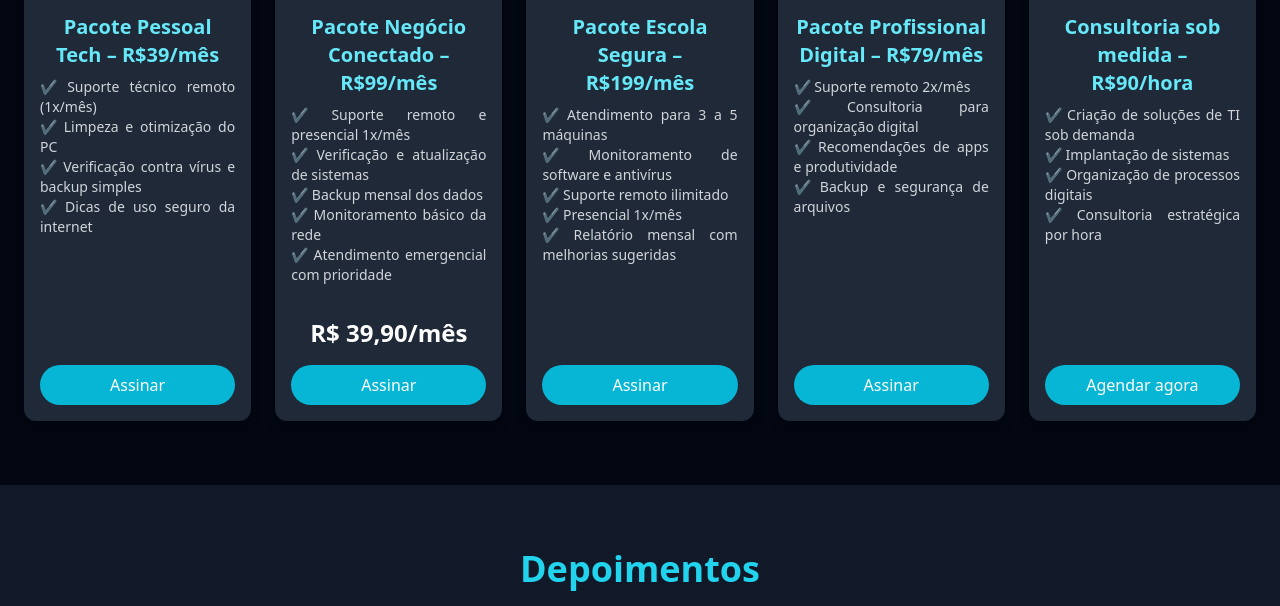
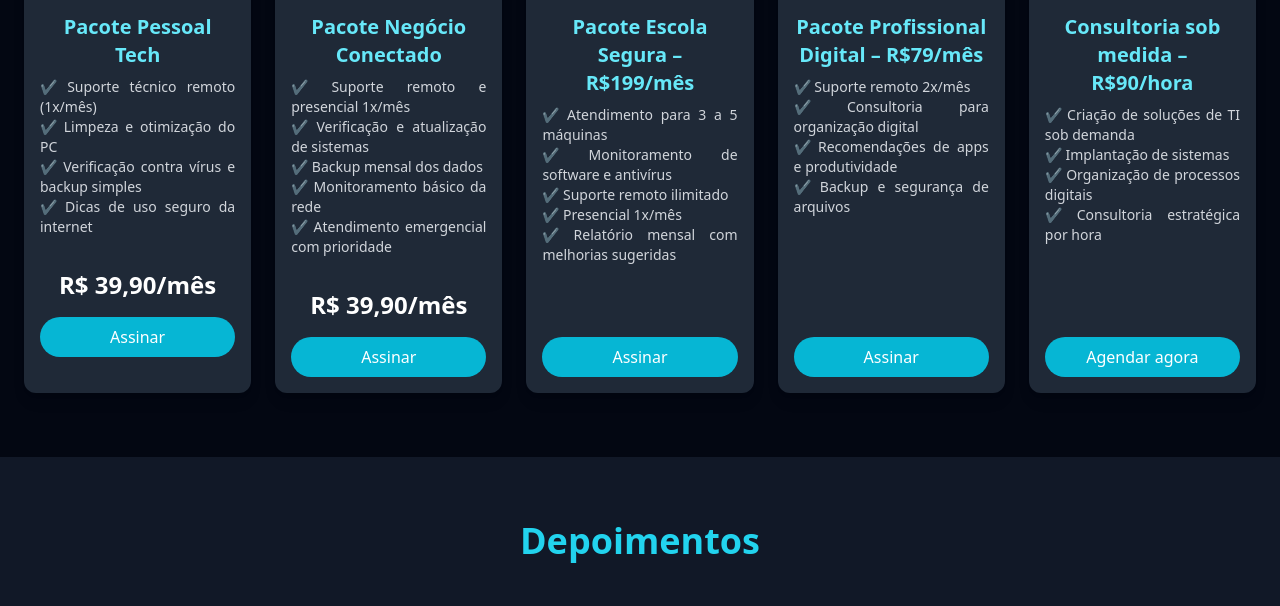
Before and after one commit to joelson-hub/test2, a plain HTML site: page index.html in a window 1280 px wide. Shown: the part 1211-1817 px from the top of the page. Drawn offline with nearby package versions, Linux system fonts and the light colour scheme.

Commit message:
Update index.html

```diff
--- a/index.html
+++ b/index.html
@@ -78,7 +78,7 @@
     <!-- Card 1 -->
     <div class="bg-gray-800 rounded-xl p-4 shadow-lg transform transition duration-300 hover:scale-105 text-center flex flex-col h-full">
       <img src="https://encrypted-tbn0.gstatic.com/images?q=tbn:ANd9GcSf7u0zyzolAu5cY5J25GuBZQ_Q2rzXsmU-3Q&s" alt="Usuários Domésticos" class="rounded-lg h-40 w-full object-cover mb-4">
-      <h3 class="text-xl font-semibold text-cyan-300 mb-2">Pacote Pessoal Tech – R$39/mês</h3>
+      <h3 class="text-xl font-semibold text-cyan-300 mb-2">Pacote Pessoal Tech</h3>
       <div class="text-sm text-gray-300 text-justify space-y-1 mb-4">
         <ul>
           <li>✔ Suporte técnico remoto (1x/mês)</li>
@@ -87,13 +87,14 @@
           <li>✔ Dicas de uso seguro da internet</li>
         </ul>
       </div>
-      <a href="#contato" class="mt-auto inline-block bg-cyan-500 hover:bg-cyan-600 text-white px-4 py-2 rounded-full">Assinar</a>
+      <p class="mt-4 text-2xl font-bold">R$ 39,90/mês</p>
+      <a href="#contato" class="mt-4 inline-block bg-cyan-500 hover:bg-cyan-600 text-white px-4 py-2 rounded-full">Assinar</a>
     </div>
 
     <!-- Card 2 -->
     <div class="bg-gray-800 rounded-xl p-4 shadow-lg transform transition duration-300 hover:scale-105 text-center flex flex-col h-full">
       <img src="https://blog.milvus.com.br/wp-content/uploads/suporte-de-TI.jpg" alt="Negócios Locais" class="rounded-lg h-40 w-full object-cover mb-4">
-      <h3 class="text-xl font-semibold text-cyan-300 mb-2">Pacote Negócio Conectado – R$99/mês</h3>
+      <h3 class="text-xl font-semibold text-cyan-300 mb-2">Pacote Negócio Conectado</h3>
       <div class="text-sm text-gray-300 text-justify space-y-1 mb-4">
         <ul>
           <li>✔ Suporte remoto e presencial 1x/mês</li>
```
